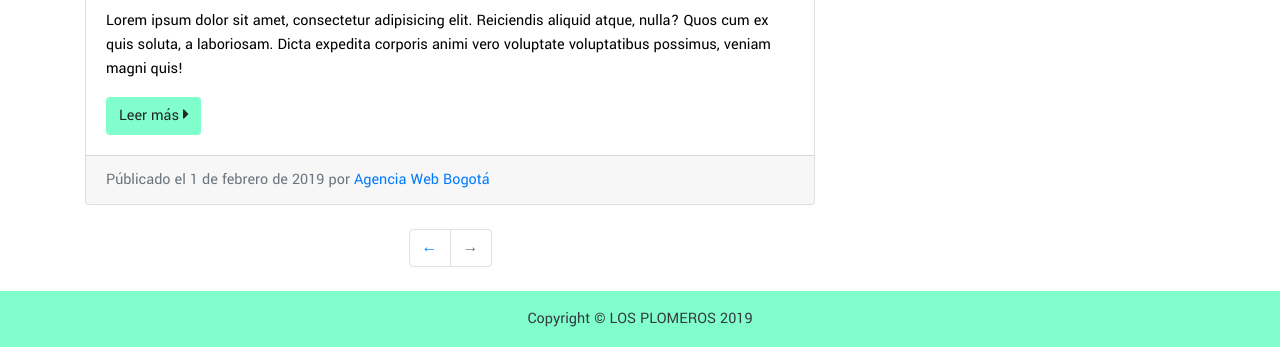
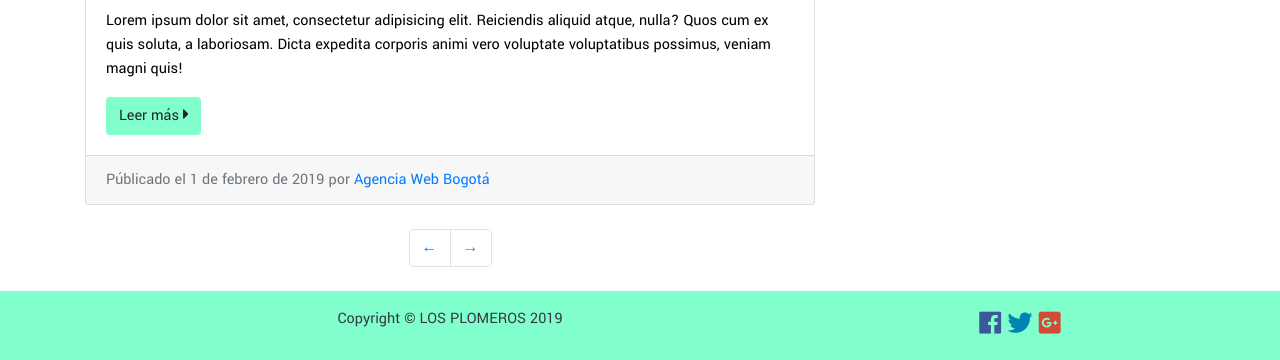
Before and after one commit to whary11/blog, a website: page index.html in a window 1280 px wide. Shown: the part 1736-2096 px from the top of the page. Drawn offline with Linux system fonts and the light colour scheme.

Commit message:
Últimos cambios

```diff
--- a/index.html
+++ b/index.html
@@ -24,7 +24,7 @@
         <a class="navbar-brand text-uppercase text-dark" href="#">Los plomeros</a>
         <button class="navbar-toggler" type="button" data-toggle="collapse" data-target="#navbarResponsive" aria-controls="navbarResponsive"
           aria-expanded="false" aria-label="Toggle navigation">
-          <i class="fab fa-elementor text-dark"></i>
+          <i class="fas fa-bars text-dark"></i>
           <!-- <span class="navbar-toggler-icon"></span> -->
         </button>
         <div class="collapse navbar-collapse" id="navbarResponsive">
@@ -203,7 +203,18 @@
   <!-- Footer -->
   <footer class="color-defoult py-3">
     <div class="container">
-      <p class="m-0 text-center text-dark">Copyright &copy; <span class="text-uppercase">los plomeros 2019</span></p>
+      <div class="row">
+        <div class="col-md-8">
+          <p class="m-0 text-center text-dark">Copyright &copy; <span class="text-uppercase">los plomeros 2019</span></p>
+        </div>
+
+        <div class="col-md-4 text-center" style="font-size:25px;">
+            <a href="http://"><i class="fab fa-facebook color-facebook"></i></a>
+            <a href="http://"><i class="fab fa-twitter color-twitter"></i></a>
+            <a href="http://"><i class="fab fa-google-plus-square color-google"></i></a>
+        </div>
+
+      </div>
     </div>
     <!-- /.container -->
   </footer>
```
Also changed, not shown: entrada.html (+2 -1 lines).
